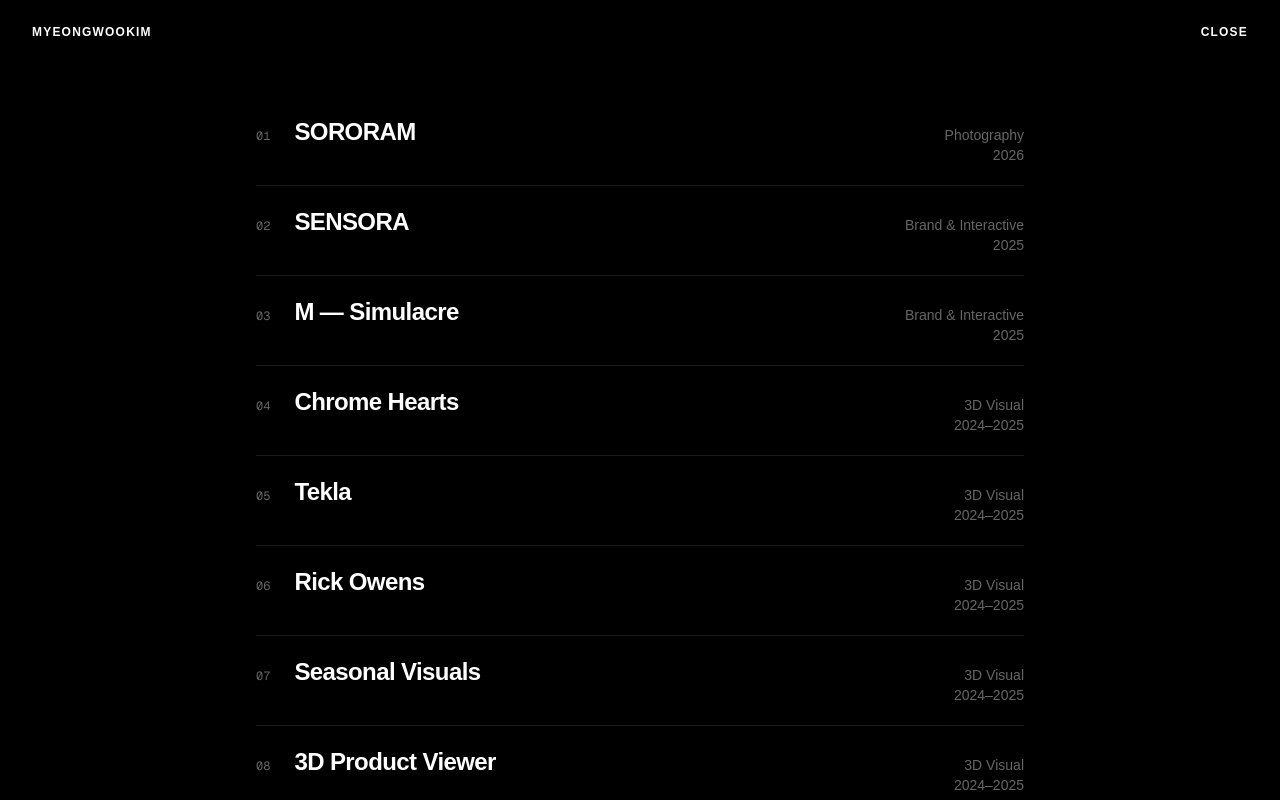
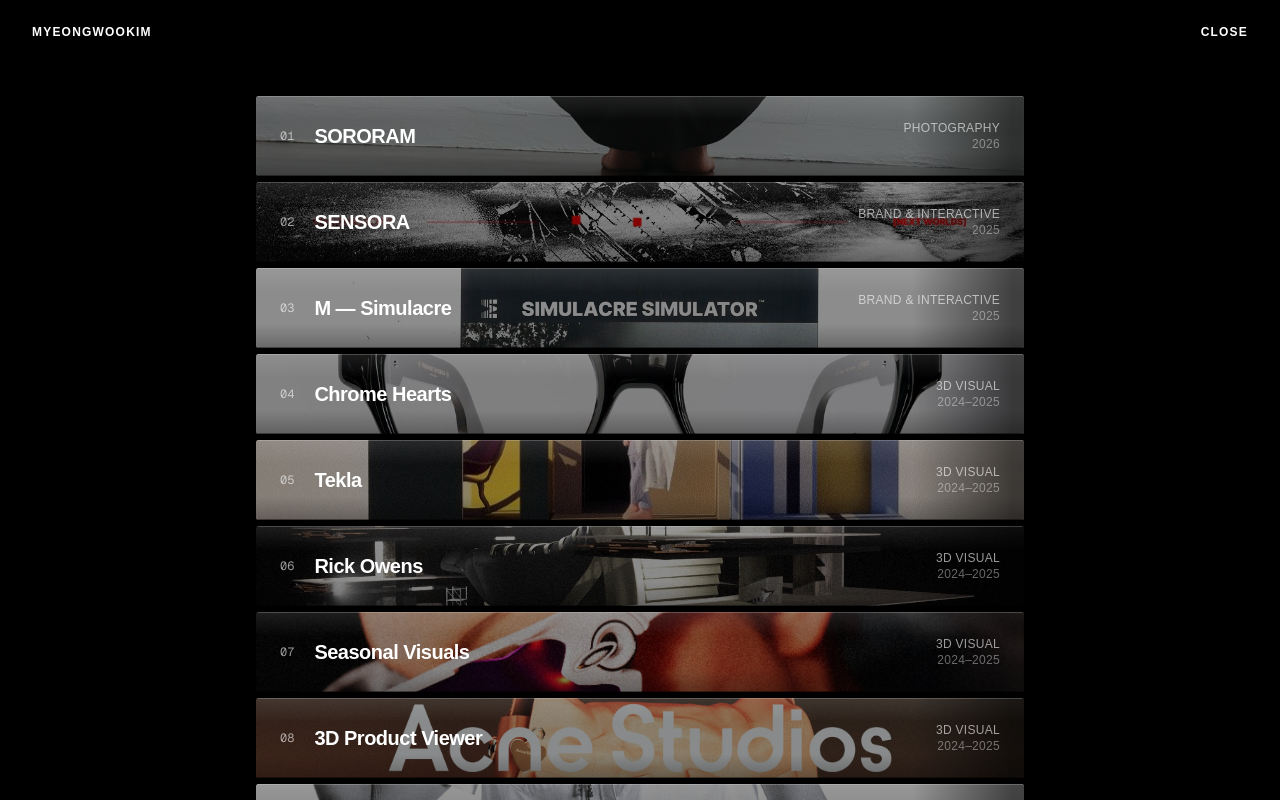
Before and after one commit to REALITYISNEVERWHATITSEEMS/rinwis_web, a Next.js app: page / in a window 1280 px wide. Both pictures are taken after a click on the button "INDEX". Shown: the top 800 px of the page. Built offline with nearby package versions, Linux system fonts and the light colour scheme.

Commit message:
Restyle index list as book-spine bars using project covers
Bring back the spine-bar treatment from earlier iterations of this
site, but backed by each project's real cover image instead of flat
color swatches.

```diff
--- a/src/components/SiteHeader.tsx
+++ b/src/components/SiteHeader.tsx
@@ -1,8 +1,55 @@
 "use client";
 
+import Image from "next/image";
 import Link from "next/link";
 import { useState } from "react";
-import { projects } from "@/lib/projects";
+import { projectImages, projects } from "@/lib/projects";
+
+function Spine({ project, index }: { project: (typeof projects)[number]; index: number }) {
+  const cover = projectImages(project)[0];
+
+  return (
+    <Link
+      href={`/work/${project.slug}`}
+      className="group relative block h-16 shrink-0 overflow-hidden rounded-[3px] shadow-[0_10px_18px_-10px_rgba(0,0,0,0.65)] sm:h-20"
+    >
+      <Image
+        src={cover.src}
+        alt=""
+        fill
+        sizes="(max-width: 640px) 100vw, 768px"
+        className="object-cover transition-transform duration-500 group-hover:scale-105"
+      />
+      <span className="pointer-events-none absolute inset-0 bg-black/45 transition-colors duration-300 group-hover:bg-black/30" />
+      <span
+        className="pointer-events-none absolute inset-0"
+        style={{
+          background:
+            "linear-gradient(180deg, rgba(255,255,255,0.10) 0%, rgba(255,255,255,0) 30%, rgba(0,0,0,0) 70%, rgba(0,0,0,0.25) 100%)",
+        }}
+      />
+      <span
+        className="pointer-events-none absolute inset-y-0 right-0 w-20 sm:w-28"
+        style={{ background: "linear-gradient(90deg, transparent, rgba(0,0,0,0.55) 90%)" }}
+      />
+      <span className="pointer-events-none absolute inset-x-0 top-0 h-px bg-white/20" />
+      <span className="pointer-events-none absolute inset-x-0 bottom-0 h-px bg-black/40" />
+
+      <div className="relative grid h-full grid-cols-[auto_1fr_auto] items-center gap-3 px-4 sm:gap-5 sm:px-6">
+        <span className="font-mono text-[10px] text-white/60 sm:text-xs">
+          {String(index + 1).padStart(2, "0")}
+        </span>
+        <span className="truncate text-base font-semibold tracking-tight text-white sm:text-xl">
+          {project.title}
+        </span>
+        <span className="shrink-0 text-right text-[10px] uppercase tracking-wide text-white/60 sm:text-xs">
+          <span className="block">{project.category}</span>
+          <span className="block text-white/40">{project.year}</span>
+        </span>
+      </div>
+    </Link>
+  );
+}
 
 export default function SiteHeader() {
   const [indexOpen, setIndexOpen] = useState(false);
@@ -26,31 +73,15 @@
         className={`fixed inset-0 z-30 flex flex-col overflow-y-auto bg-black px-5 pt-24 pb-16 transition-opacity duration-300 sm:px-8 ${
           indexOpen ? "pointer-events-auto opacity-100" : "pointer-events-none opacity-0"
         }`}
+        onClick={(e) => {
+          if (e.target === e.currentTarget) setIndexOpen(false);
+        }}
       >
-        <ol className="mx-auto w-full max-w-3xl divide-y divide-white/10">
+        <div className="mx-auto flex w-full max-w-3xl flex-col gap-1.5" onClick={() => setIndexOpen(false)}>
           {projects.map((project, i) => (
-            <li key={project.slug}>
-              <Link
-                href={`/work/${project.slug}`}
-                onClick={() => setIndexOpen(false)}
-                className="group flex items-baseline justify-between gap-4 py-4 sm:py-5"
-              >
-                <span className="flex items-baseline gap-4 sm:gap-6">
-                  <span className="font-mono text-xs text-white/40">
-                    {String(i + 1).padStart(2, "0")}
-                  </span>
-                  <span className="text-lg font-semibold tracking-tight transition-colors group-hover:text-white/60 sm:text-2xl">
-                    {project.title}
-                  </span>
-                </span>
-                <span className="shrink-0 text-right text-xs text-white/40 sm:text-sm">
-                  <span className="block">{project.category}</span>
-                  <span className="block">{project.year}</span>
-                </span>
-              </Link>
-            </li>
+            <Spine key={project.slug} project={project} index={i} />
           ))}
-        </ol>
+        </div>
       </div>
     </>
   );
```
